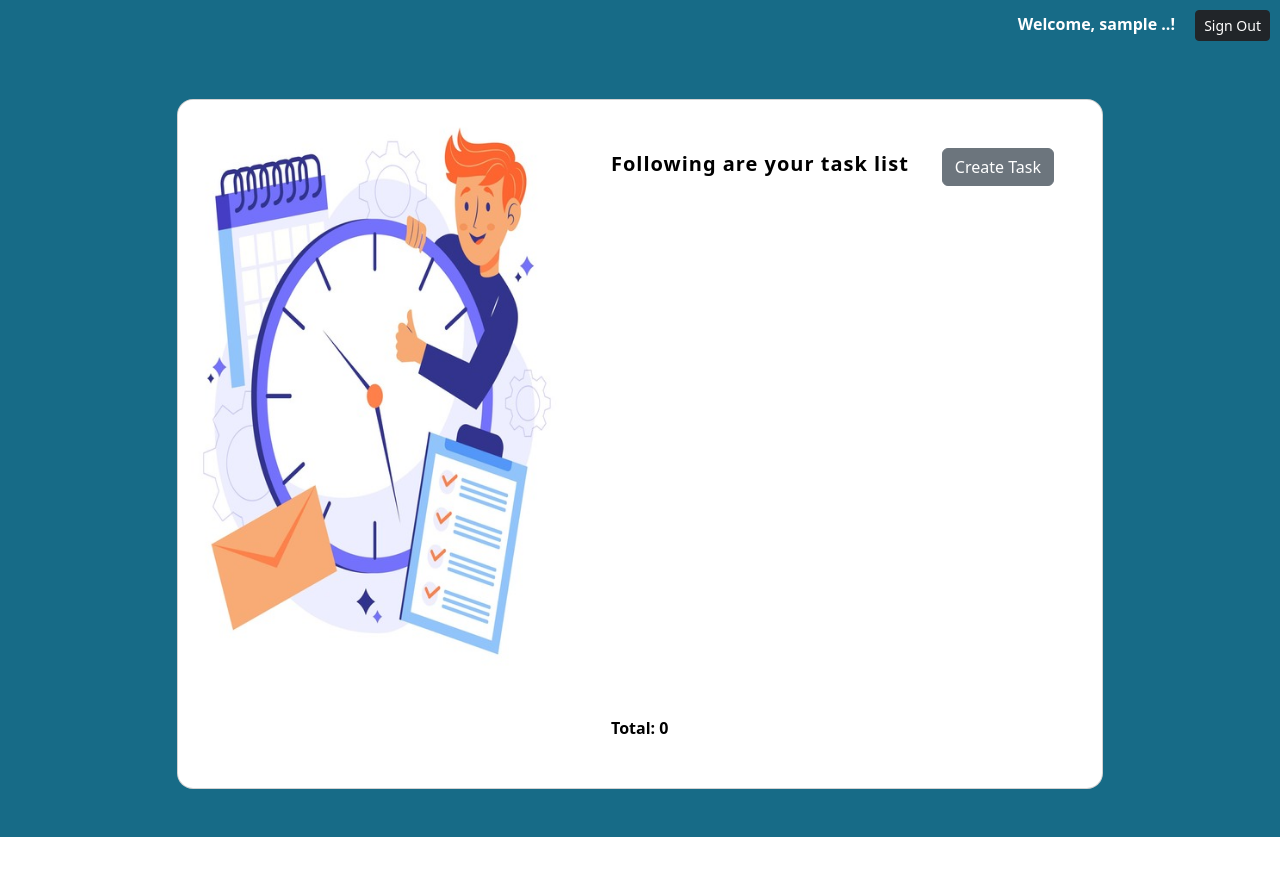
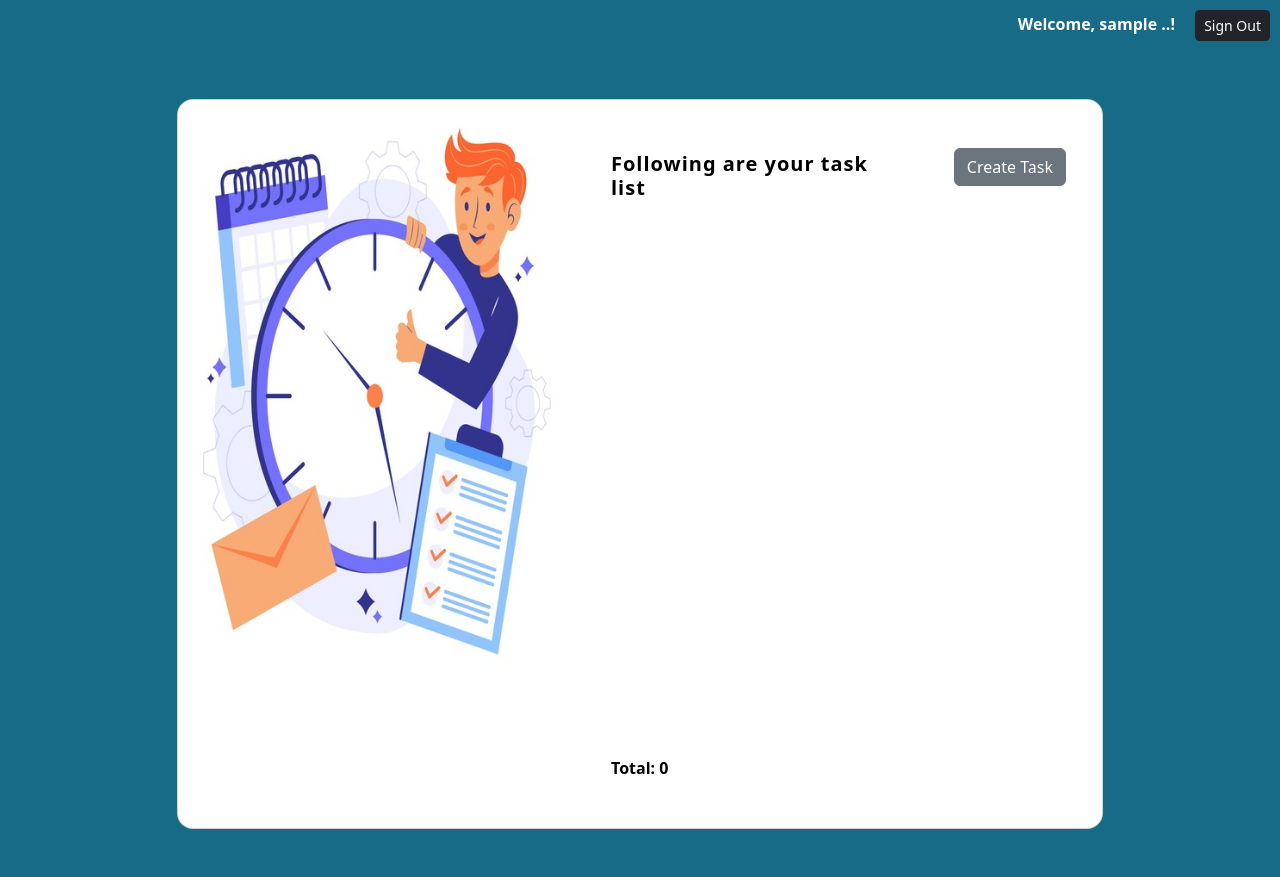
Before and after one commit to milanjakhaniya/todo_auth, a Django app: page / in a window 1280 px wide. Before the commit the page ends 837 px from the top, so only its background shows below. Run offline with Django 4.2, Linux system fonts and the light colour scheme; the visitor is signed in with stand-in values (Sample User, id 1); data that the repository does not hold is empty; some libraries are stand-ins or nearby versions.

Commit message:
notification minor changes done

```diff
--- a/newsite_app/templates/register.html
+++ b/newsite_app/templates/register.html
@@ -24,7 +24,7 @@
   <div id='error-alert'>
         {% csrf_token %}
         {% if form.errors %}
-        <div class="position-fixed bottom-0 end-0 p-3" style="z-index: 11">
+        <div class="position-fixed top-0 end-0 p-3" style="z-index: 11">
           <div id="liveToast" class="toast show" role="alert" aria-live="assertive" aria-atomic="true">
             <div class="toast-header">
               <img src="{% static 'css/img/logo.png' %}" class="rounded me-2" alt="logo" style="hight:16px; width:30px;">
--- a/newsite_app/templates/task_form.html
+++ b/newsite_app/templates/task_form.html
@@ -17,8 +17,8 @@
     </div>
 
     <div class="mt-3 row">
-        <label class="form-check-label col-3" >Completed</label>
-        <div class="form-check form-switch col ps-2">
+        <label class="form-check-label col-4" >Completed</label>
+        <div class="form-check form-switch col">
             {% if form.completed.value %}
                 <input class="form-check-input" type="checkbox" id="completed" name="completed" value={{form.completed.value}} style="background-color: #176B87;" checked/>
             {% else %}
--- a/newsite_app/templates/task_list.html
+++ b/newsite_app/templates/task_list.html
@@ -1,8 +1,9 @@
 {% extends 'base.html' %}
 {% block content %}
 {% load static %}
-<div class="pt-1 mb-4 position-relative">
-    <h5 class="fw-normal mb-3 pb-3" style="letter-spacing: 1px;"> <strong>Following are your task list</strong></h5>
+
+<div class="row pt-1 mb-4 position-relative">
+    <h5 class="col-8 fw-normal mb-3 pb-3" style="letter-spacing: 1px;"> <strong>Following are your task list</strong></h5>
      <a href="{% url 'task_create' %}">
          <button class="btn btn-secondary btn-sn btn-block position-absolute top-0 end-0" type="button">Create Task</button>
      </a>
```
